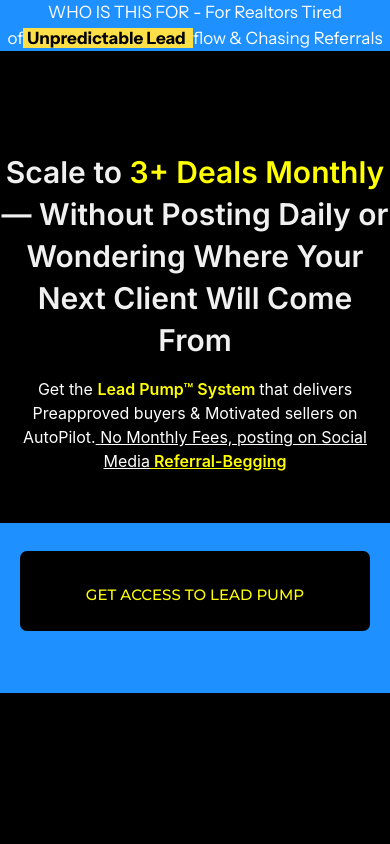
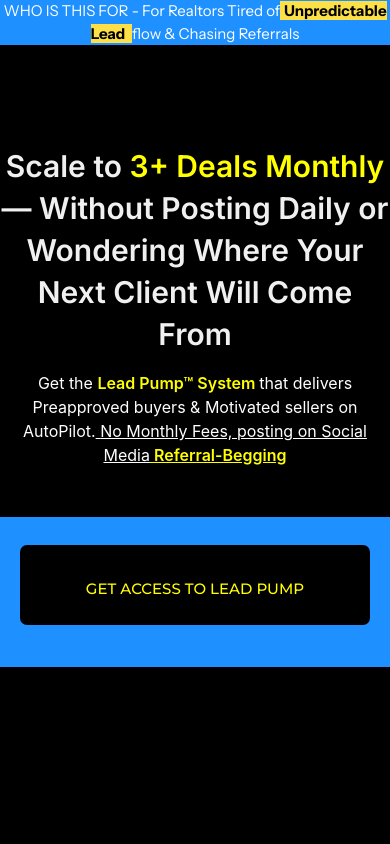
Before and after one commit to juwoncaleb/Funnel, a Next.js app: page / in a window 390 px wide. Shown: the top 844 px of the page. Built offline with nearby package versions, Linux system fonts and the light colour scheme; a web font is replaced by a local one.

Commit message:
Update global.css

```diff
--- a/styles/global.css
+++ b/styles/global.css
@@ -363,7 +363,7 @@ iframe {
     width: 100%;
     background-color: dodgerblue;
     margin-top: 50px;
-    height: 170px;
+    height: 150px;
     margin-bottom: 100px;
   }
 }
@@ -441,7 +441,7 @@ iframe {
   }
   .notice {
     color: white;
-    font-size: 17px;
+    font-size: 15px;
     font-family: "Instrument Sans", sans-serfif;
     background-color: dod;
   }
```
